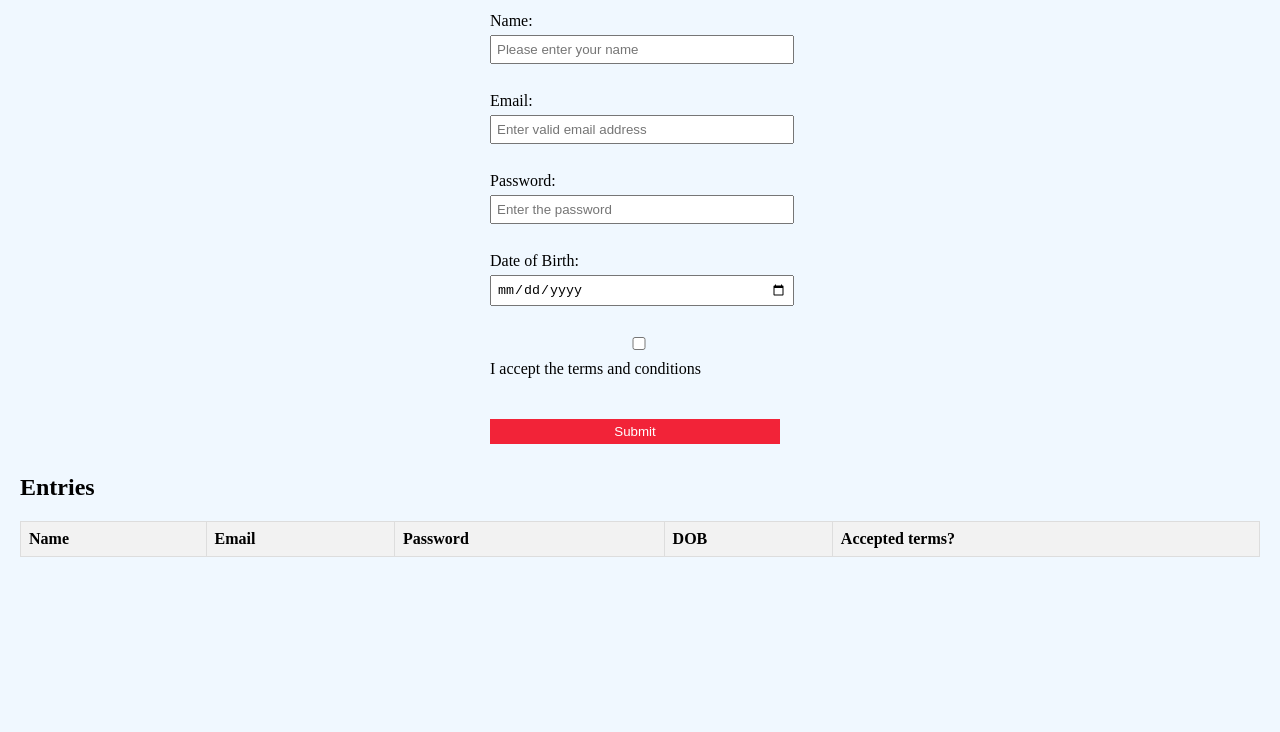
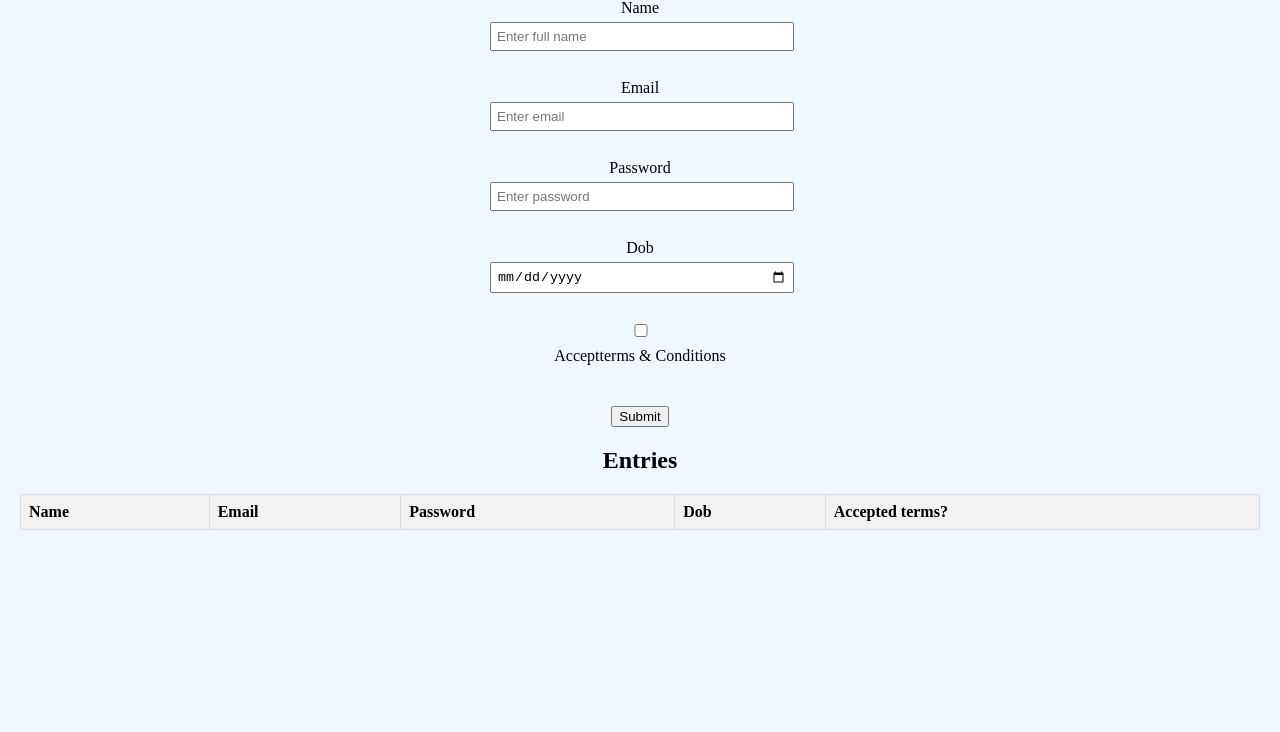
Before and after one commit to UdayDanda44/regpage, a plain HTML site: page index.html in a window 1280 px wide. Shown: the part 68-800 px from the top of the page. Drawn offline with Linux system fonts and the light colour scheme.

Commit message:
Update index.html

```diff
--- a/index.html
+++ b/index.html
@@ -5,41 +5,57 @@
     <link rel="stylesheet" href="styles.css">
 </head>
 <body>
-  <h1>Registration Form</h1>
+    <div class="main">
+        <div class="container2">
+            <center>
+                <h2>Registration form</h2>
+                <form id="my-form">
+                    <label for="name">Name</label>
+                    <input required type="text" id="name" name="Name" placeholder="Enter full name">
+                    <br><br>
 
-  <form id="registrationForm">
-    <label for="name">Name:</label>
-    <input type="text" id="name" placeholder="Please enter your name"><br><br>
+                    <label for="email">Email</label>
+                    <input required type="email" id="email" name="Email" placeholder="Enter email">
+                    <br><br>
 
-    <label for="email">Email:</label>
-    <input type="email" id="email" placeholder="Enter valid email address" required><br><br>
+                    <label for="password">Password</label>
+                    <input required type="password" id="password" name="Password" placeholder="Enter password">
+                    <br><br>
 
-    <label for="password">Password:</label>
-    <input type="password" id="password" placeholder="Enter the password"><br><br>
+                    <label for="dob">Dob</label>
+                    <input required type="date" id="dob" name="Dob" min="1968-11-19" max="2005-11-19"/>
+                    <br><br>
+                    <input required type="checkbox" id="termsConditions" name="acceptTerms">
+                    <label for="acceptTerms">Acceptterms & Conditions</label>
+                    <br><br>
 
-    <label for="dob">Date of Birth:</label>
-    <input type="date" id="dob" placeholder="Enter Date of Birth"><br><br>
+                    <button type="submit">Submit</button>
+                </form>
+            </center>
+        </div>
+    </div>
 
-    <input type="checkbox" id="acceptTerms" required>
-    <label for="acceptTerms">I accept the terms and conditions</label><br><br>
+    <div>
+        <center>
 
-    <input type="submit" value="Submit">
-  </form>
-
+            <div class="container1">
                 <h2>Entries</h2>
-  <table id="entries">
+                <table>
                     <thead>
                         <tr>
                             <th>Name</th>
                             <th>Email</th>
                             <th>Password</th>
-        <th>DOB</th>
+                            <th>Dob</th>
                             <th>Accepted terms?</th>
                         </tr>
                     </thead>
-    <tbody id="entriesBody">
-    </tbody>
+                    <tbody id="user-entries"></tbody>
                 </table>
+            </div>
+        </center>
+    </div>
+
     <script src="index.js"></script>
 </body>
 </html>
```
Lines whose indentation alone changed are shown as unchanged.
